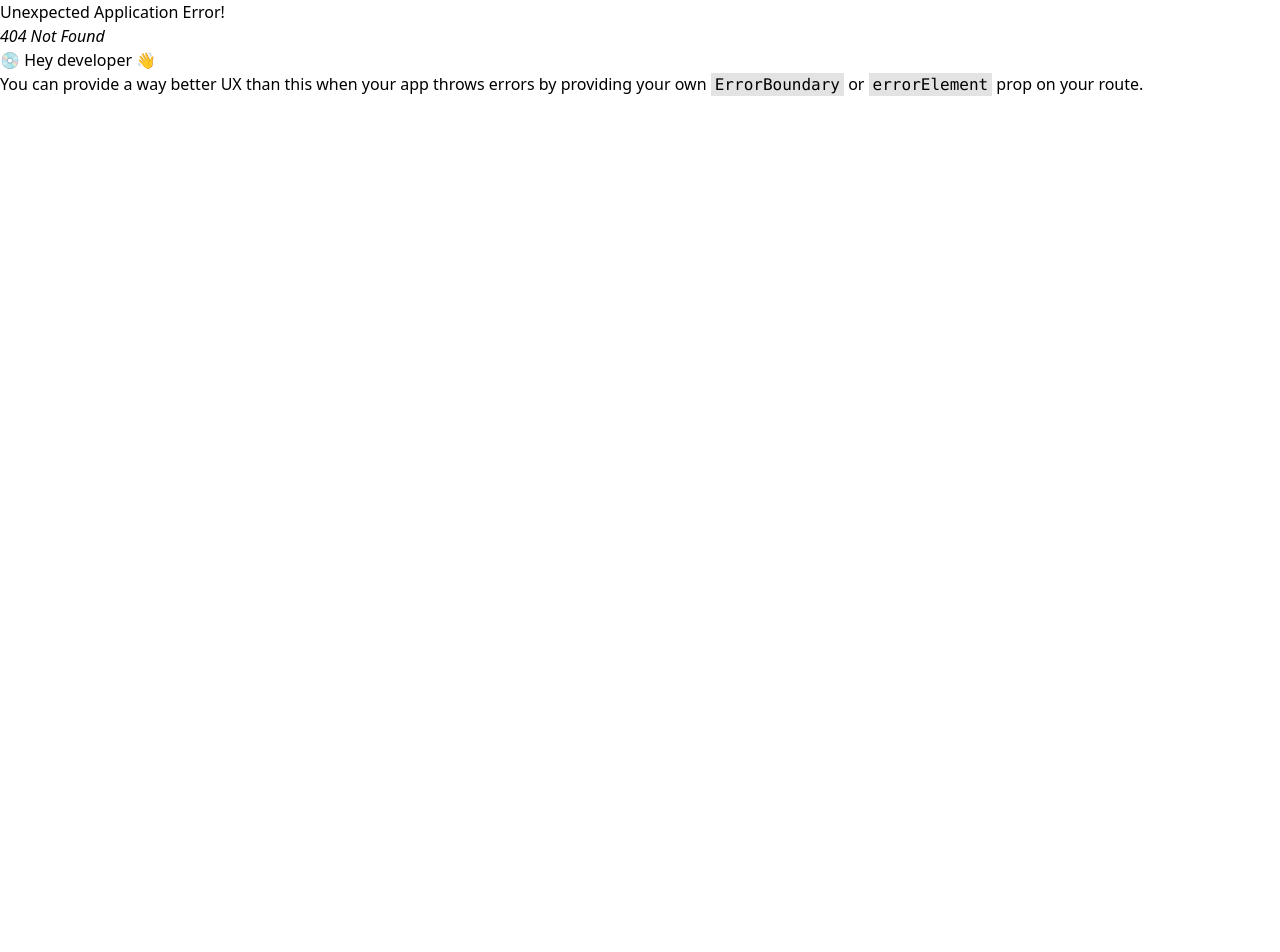
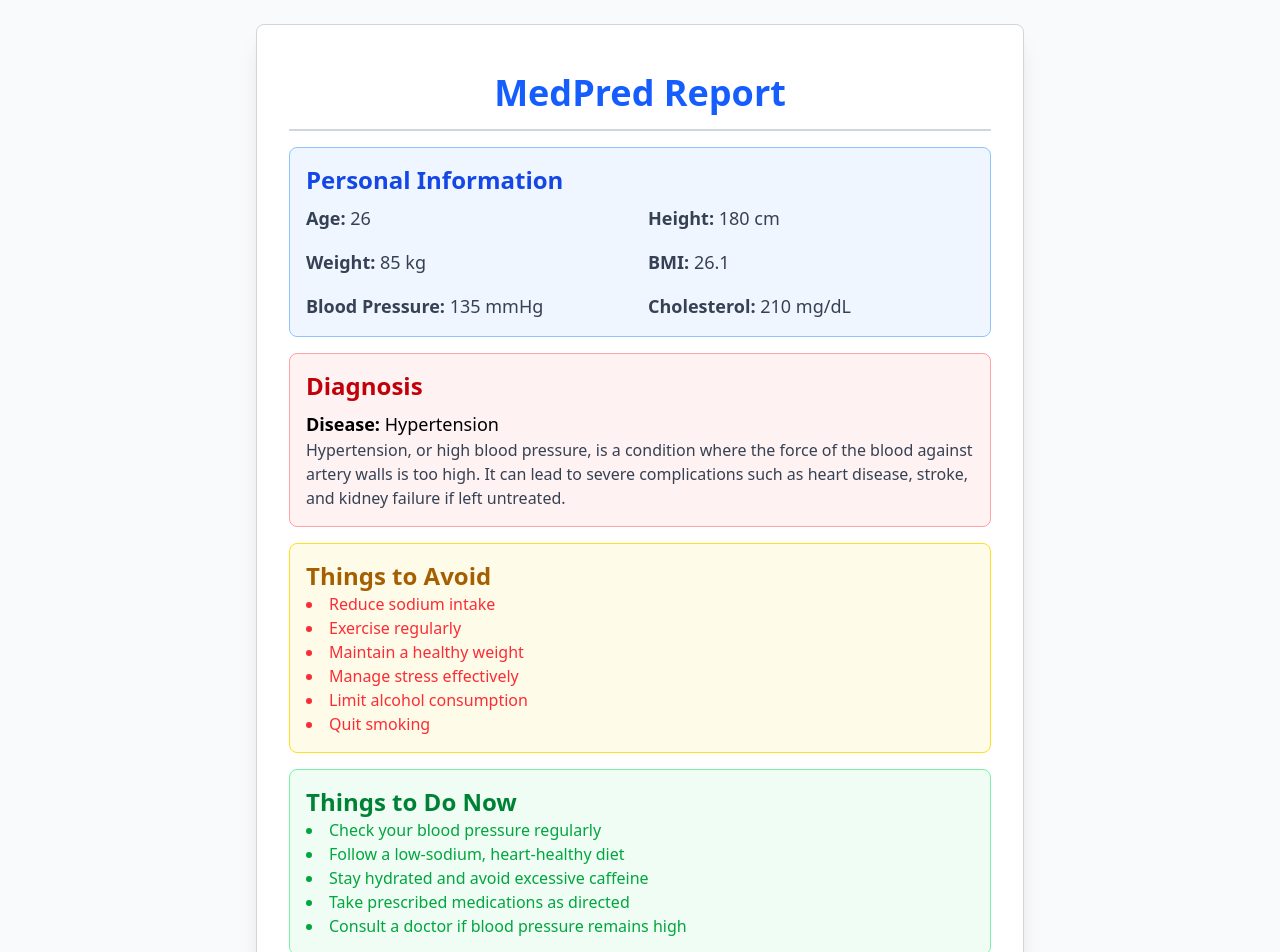
Before and after one commit to AitijhyaModak/MedPred, a React (Vite) app in the folder frontend/: page /report in a window 1280 px wide. Before the commit this address had no page. Shown: the top 952 px of the page. Before the commit the page ends 800 px from the top, so only its background shows below. Built offline with nearby package versions, Linux system fonts and the light colour scheme.

Commit message:
Added Report Page

```diff
--- a/frontend/package.json
+++ b/frontend/package.json
@@ -10,6 +10,8 @@
     "preview": "vite preview"
   },
   "dependencies": {
+    "@fileforge/client": "^0.1.18",
+    "@fileforge/react-print": "^0.1.150",
     "@radix-ui/react-dialog": "^1.1.6",
     "@radix-ui/react-select": "^2.1.6",
     "@radix-ui/react-slot": "^1.1.2",
@@ -17,6 +19,9 @@
     "axios": "^1.8.3",
     "class-variance-authority": "^0.7.1",
     "clsx": "^2.1.1",
+    "html2canvas": "^1.4.1",
+    "html2pdf.js": "^0.10.3",
+    "jspdf": "^3.0.1",
     "lucide-react": "^0.483.0",
     "react": "^18.3.1",
     "react-dom": "^18.3.1",
--- /dev/null
+++ b/frontend/src/components/report/Report.jsx
@@ -0,0 +1,134 @@
+import React from "react";
+import html2canvas from "html2canvas";
+
+const Report = ({ data }) => {
+  const downloadImage = () => {
+    const reportElement = document.getElementById("report");
+
+    html2canvas(reportElement, { scale: 2 }).then((canvas) => {
+      const image = canvas.toDataURL("image/png");
+      const link = document.createElement("a");
+      link.href = image;
+      link.download = "MedPred_Report.png";
+      link.click();
+    });
+  };
+
+  return (
+    <div className="flex flex-col items-center justify-center min-h-screen bg-gray-50 p-6">
+      <div
+        className="bg-white p-8 rounded-lg shadow-xl w-full max-w-3xl border border-gray-300"
+        id="report"
+      >
+
+        <div className="text-center py-4 mb-4 border-b-2 border-gray-300">
+          <h1 className="text-4xl font-bold text-blue-600">MedPred Report</h1>
+        </div>
+
+
+        <div className="bg-blue-50 p-4 rounded-lg mb-4 border border-blue-300">
+          <h2 className="text-2xl font-semibold text-blue-700 mb-2">
+            Personal Information
+          </h2>
+          <div className="grid grid-cols-2 gap-4 text-gray-700 text-lg">
+            <p>
+              <strong>Age:</strong> {data.age}
+            </p>
+            <p>
+              <strong>Height:</strong> {data.height}
+            </p>
+            <p>
+              <strong>Weight:</strong> {data.weight}
+            </p>
+            <p>
+              <strong>BMI:</strong> {data.bmi}
+            </p>
+            <p>
+              <strong>Blood Pressure:</strong> {data.blood_pressure}
+            </p>
+            <p>
+              <strong>Cholesterol:</strong> {data.cholesterol}
+            </p>
+          </div>
+        </div>
+
+
+        <div className="bg-red-50 p-4 rounded-lg mb-4 border border-red-300">
+          <h2 className="text-2xl font-semibold text-red-700 mb-2">
+            Diagnosis
+          </h2>
+          <p className="text-lg">
+            <strong>Disease:</strong> {data.disease_name}
+          </p>
+          <p className="text-gray-700">{data.description}</p>
+        </div>
+
+
+        <div className="bg-yellow-50 p-4 rounded-lg mb-4 border border-yellow-300">
+          <h2 className="text-2xl font-semibold text-yellow-700">
+            Things to Avoid
+          </h2>
+          <ul className="list-disc list-inside text-red-500">
+            {data.precautions.map((item, index) => (
+              <li key={index}>{item}</li>
+            ))}
+          </ul>
+        </div>
+
+
+        <div className="bg-green-50 p-4 rounded-lg mb-4 border border-green-300">
+          <h2 className="text-2xl font-semibold text-green-700">
+            Things to Do Now
+          </h2>
+          <ul className="list-disc list-inside text-green-600">
+            {data.things_to_do_now.map((item, index) => (
+              <li key={index}>{item}</li>
+            ))}
+          </ul>
+        </div>
+
+
+        <div className="bg-purple-50 p-4 rounded-lg mb-4 border border-purple-300">
+          <h2 className="text-2xl font-semibold text-purple-700">
+            Workout Plan
+          </h2>
+          <ul className="list-disc list-inside text-purple-600">
+            {data.workout.map((item, index) => (
+              <li key={index}>{item}</li>
+            ))}
+          </ul>
+        </div>
+
+
+        <div className="bg-indigo-50 p-4 rounded-lg mb-4 border border-indigo-300">
+          <h2 className="text-2xl font-semibold text-indigo-700">
+            Recommended Diet
+          </h2>
+          <p className="text-gray-700 font-medium">Cuisine: {data.cuisine}</p>
+          <div className="mt-2">
+            <h3 className="font-semibold text-lg">Breakfast</h3>
+            <p className="text-gray-600">{data.diet[0]}</p>
+          </div>
+          <div className="mt-2">
+            <h3 className="font-semibold text-lg">Lunch</h3>
+            <p className="text-gray-600">{data.diet[1]}</p>
+          </div>
+          <div className="mt-2">
+            <h3 className="font-semibold text-lg">Dinner</h3>
+            <p className="text-gray-600">{data.diet[2]}</p>
+          </div>
+        </div>
+      </div>
+      <div className="text-center mt-6">
+        <button
+          onClick={downloadImage}
+          className="px-6 py-3 text-white font-semibold rounded-lg shadow bg-blue-600 hover:bg-blue-700 transition duration-200"
+        >
+          Save as Image
+        </button>
+      </div>
+    </div>
+  );
+};
+
+export default Report;
--- a/frontend/src/index.css
+++ b/frontend/src/index.css
@@ -2,6 +2,12 @@
 @import "tw-animate-css";
 
 @custom-variant dark (&:is(.dark *));
+@plugin 'tailwind-scrollbar';
+@layer base {
+  img {
+    display: initial;
+  }
+}
 
 @theme {
   /* --color-background: hsl(20 ,14.3% ,4.1%);
@@ -28,7 +34,6 @@
   --color-chart-3: hsl(30, 80%, 55%);
   --color-chart-4: hsl(280, 65%, 60%);
   --color-chart-5: hsl(340, 75%, 55%); */
-
 
   --color-background: hsl(20, 14.3%, 4.1%);
   --color-foreground: hsl(0, 0%, 95%);
@@ -80,5 +85,3 @@
           --color-chart-4: hsl(280, 65%, 60%);
           --color-chart-5: hsl(340, 75%, 55%); */
 }
-
-@plugin 'tailwind-scrollbar';
--- a/frontend/src/main.jsx
+++ b/frontend/src/main.jsx
@@ -4,7 +4,59 @@ import { createBrowserRouter, RouterProvider, Route } from "react-router";
 import "./index.css";
 import App from "./App";
 import About from "./About";
-
+import Report from "./components/report/Report.jsx";
+const example_data = {
+  age: "26",
+  height: "180 cm",
+  weight: "85 kg",
+  caloric_intake: "2000 kcal",
+  blood_pressure: "135 mmHg",
+  cholesterol: "210 mg/dL",
+  gender: "male",
+  disease_name: "Hypertension",
+  description:
+    "Hypertension, or high blood pressure, is a condition where the force of the blood against artery walls is too high. It can lead to severe complications such as heart disease, stroke, and kidney failure if left untreated.",
+  medication: [
+    "ACE inhibitors (e.g., Lisinopril, Enalapril)",
+    "Beta-blockers (e.g., Metoprolol, Atenolol)",
+    "Calcium channel blockers (e.g., Amlodipine, Diltiazem)",
+    "Diuretics (e.g., Hydrochlorothiazide, Chlorthalidone)",
+    "Angiotensin II receptor blockers (e.g., Losartan, Valsartan)",
+  ],
+  precautions: [
+    "Reduce sodium intake",
+    "Exercise regularly",
+    "Maintain a healthy weight",
+    "Manage stress effectively",
+    "Limit alcohol consumption",
+    "Quit smoking",
+  ],
+  things_to_do_now: [
+    "Check your blood pressure regularly",
+    "Follow a low-sodium, heart-healthy diet",
+    "Stay hydrated and avoid excessive caffeine",
+    "Take prescribed medications as directed",
+    "Consult a doctor if blood pressure remains high",
+  ],
+  bmi: "26.1",
+  workout: [
+    "Brisk walking (30-45 minutes)",
+    "Cycling (moderate intensity, 30 minutes)",
+    "Swimming (laps or water aerobics, 30-40 minutes)",
+    "Bodyweight exercises (squats, lunges, push-ups, 3 sets of 10-15 reps)",
+    "Strength training (light weights, full-body routine, 2-3 times per week)",
+    "Jump rope (10-15 minutes with breaks)",
+    "Yoga or Pilates (for flexibility and core strength)",
+    "HIIT (low-impact variations like step-ups and modified burpees, 20-30 minutes)",
+  ],
+  recommended: "low sodium diet",
+  cuisine: "indian",
+  diet: [
+    "Oats upma cooked with finely chopped carrots, beans, and bell peppers, tempered with cumin and mustard seeds, and served with a side of unsalted coconut chutney.",
+    "Brown rice with moong dal (cooked without added salt) seasoned with turmeric, cumin, and coriander, accompanied by a side of sautéed spinach with garlic and a bowl of plain curd.",
+    "Quinoa khichdi made with yellow lentils, diced zucchini, and tomatoes, flavored with ginger, black pepper, and a dash of lemon juice, served with cucumber raita made from unsalted curd and fresh coriander.",
+  ],
+};
 const router = createBrowserRouter([
   {
     path: "/",
@@ -14,6 +66,10 @@ const router = createBrowserRouter([
     path: "about",
     element: <About></About>,
   },
+  {
+    path: "report",
+    element: <Report data={example_data} />,
+  },
 ]);
 
 createRoot(document.getElementById("root")).render(
```
Also changed, not shown: 1 other file (tests, documents, lock files or other folders). Lines whose indentation alone changed are shown as unchanged.
